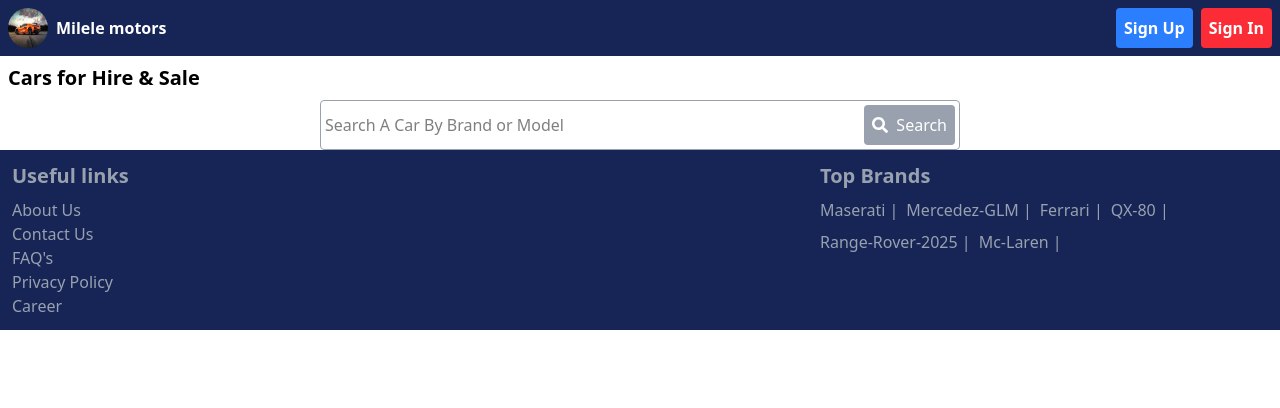
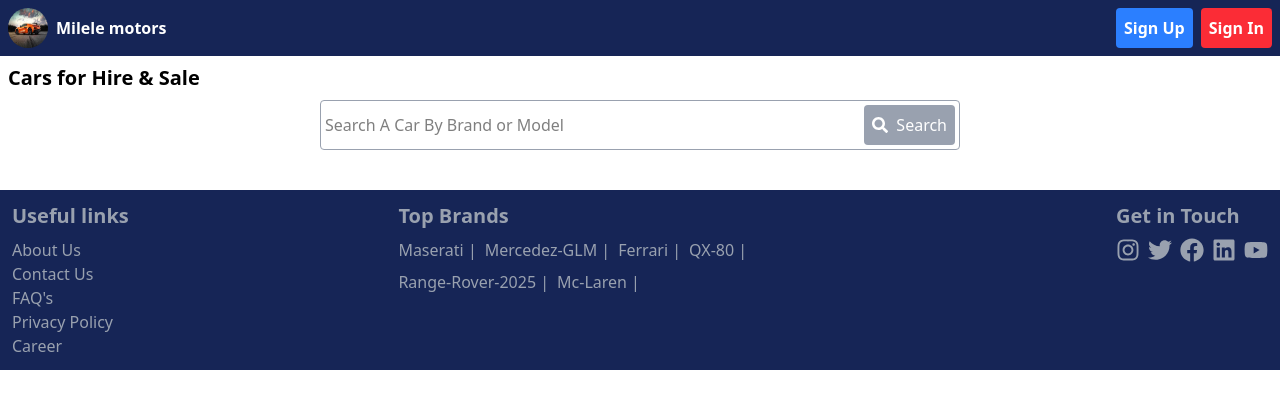
Before and after one commit to nianod/Milele-Car-Shelf, a React (Vite) app: page / in a window 1280 px wide. Shown: the top 408 px of the page. Built offline with nearby package versions, Linux system fonts and the light colour scheme.

Commit message:
entire home

```diff
--- a/src/App.tsx
+++ b/src/App.tsx
@@ -1,6 +1,5 @@
 import Nav from './Components/Nav'
 import Home from './Pages/Home'
-import Footer from './Components/footer'
 
 const App = () => {
 
@@ -9,7 +8,6 @@ const App = () => {
     <div>
       <Nav />
       <Home />
-      <Footer />
     </div>
   )
 }
--- a/src/Components/footer.tsx
+++ b/src/Components/footer.tsx
@@ -17,14 +17,14 @@ const Footer = () => {
     { label: "Mc-Laren" },
   ]
   const SocialMeadia = [
-    { Instagram: "Maserati" },
-    { Twitter: "Mercedez-GLM" },
-    { Facebook: "Ferrari" },
-    { LinkedIn: "QX-80" },
-    { Youtube: "Range-Rover-2025" },
+    { label: "Instagram", icon: <FaInstagram /> , href: "#" },
+    { label: "Twitter", icon: <FaTwitter />, href: "#" },
+    { label: "Facebook", icon: <FaFacebook />, href: "#" },
+    { label: "Linkedin", icon: <FaLinkedin />, href: "#" },
+    { label: "Youtube", icon: <FaYoutube />, href: "#" },
   ]
   return (
-    <div className="flex justify-between p-3 bg-blue-950 text-gray-400">
+    <div className="flex justify-between p-3 bg-blue-950 text-gray-400 mt-10">
       <div className="gap-5">
         <p className="mb-2 font-bold text-xl">Useful links</p>
         {footerContents.map((item, index) => (
@@ -43,6 +43,14 @@ const Footer = () => {
             ))}
         </div>
       </div>
+      <div className="flex flex-col">
+        <p className="mb-2 font-bold text-xl">Get in Touch</p>
+        <div className="flex gap-2 text-2xl">
+          {SocialMeadia.map((item, index) =>
+            <a key={index} href={item.href}>{item.icon}</a>
+          )}
+        </div>
+      </div>
     </div>
   )
 }
--- a/src/Pages/Home.tsx
+++ b/src/Pages/Home.tsx
@@ -1,4 +1,5 @@
 import { FaSearch } from "react-icons/fa";
+import Footer from "../Components/footer";
 
 const Home = () => {
   const handleApi = (e: React.FormEvent) => {
@@ -23,6 +24,7 @@ const Home = () => {
           Search
         </button>
       </div>
+      <Footer />
     </div>
   );
 };
```
